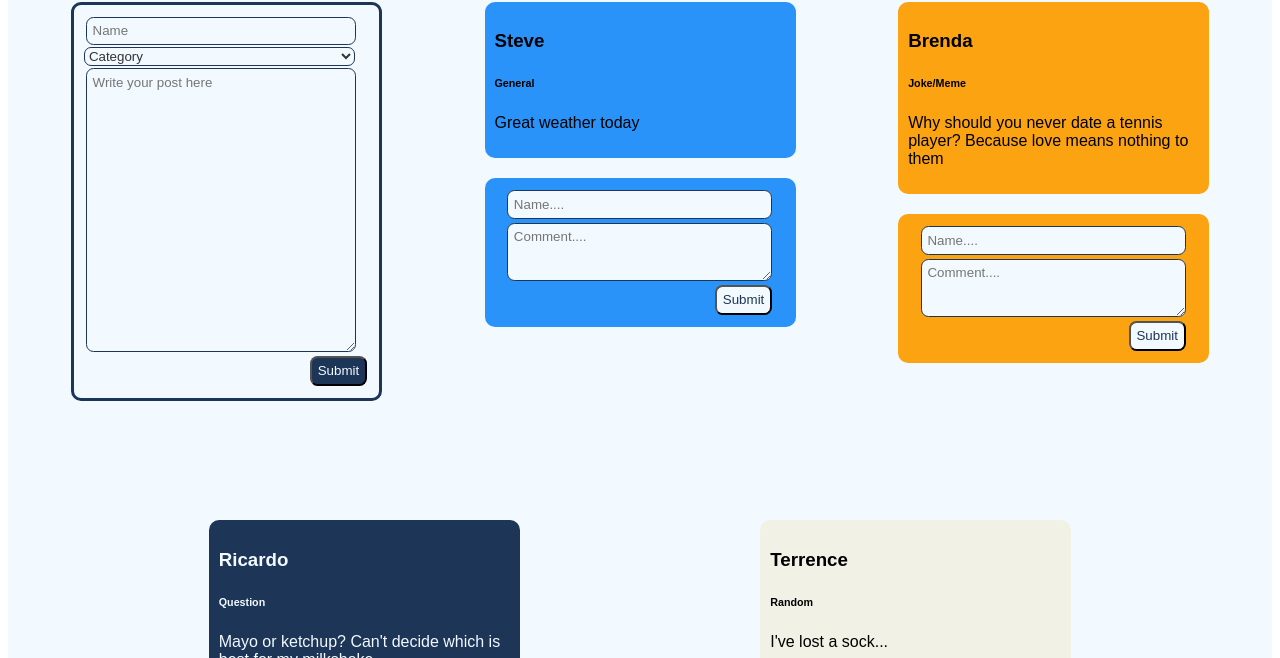
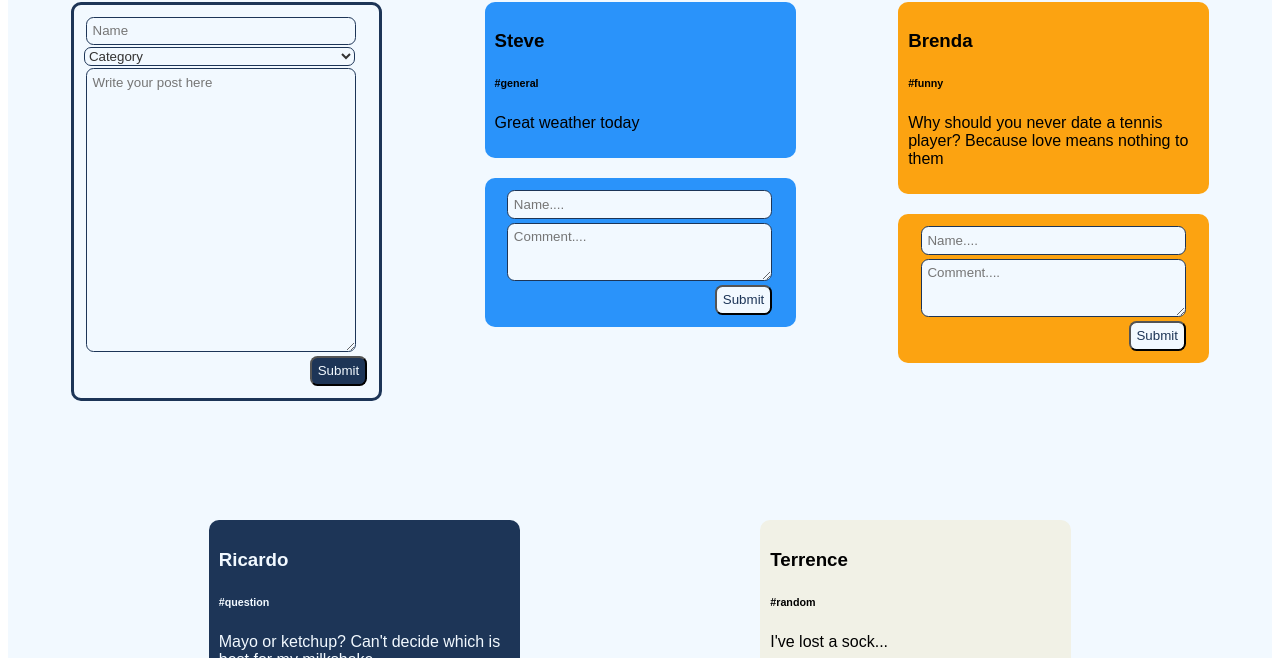
Before and after one commit to bvhadra/BootCampr, a React (Create React App) app in the folder bootcampr/: page / in a window 1280 px wide. Shown: the part 246-904 px from the top of the page. Built offline with nearby package versions, Linux system fonts and the light colour scheme.

Commit message:
changed categories back to hastags

```diff
--- a/bootcampr/src/components/InputForm/InputForm.js
+++ b/bootcampr/src/components/InputForm/InputForm.js
@@ -36,10 +36,10 @@ function InputForm({ handleNewPost }) {
         <option value="" disabled={true}>
           Category
         </option>
-        <option value="General">General</option>
-        <option value="Question">Question</option>
-        <option value="Joke/Meme">Joke/Meme</option>
-        <option value="Random">Random</option>
+        <option value="general">general</option>
+        <option value="question">question</option>
+        <option value="funny">funny</option>
+        <option value="random">random</option>
       </select>
       <textarea
         type="text"
--- a/bootcampr/src/components/NewPost/NewPost.css
+++ b/bootcampr/src/components/NewPost/NewPost.css
@@ -11,21 +11,21 @@
   }
 
 
-.General {
+.general {
   background-color: var(--light-blue);
   padding: 10px;
   margin-bottom: 20px;
   border-radius: 10px;
 }
 
-.Joke\/Meme {
+.funny {
   background-color: var(--orange);
   padding: 10px;
   margin-bottom: 20px;
   border-radius: 10px;
 }
 
-.Question {
+.question {
   background-color: var(--dark-blue);
   color: var(--off-white);
   padding: 10px;
@@ -33,7 +33,7 @@
   border-radius: 10px;
 }
 
-.Random {
+.random {
   background-color: var(--cream);
   padding: 10px;
   margin-bottom: 20px;
--- a/bootcampr/src/components/NewPost/NewPost.js
+++ b/bootcampr/src/components/NewPost/NewPost.js
@@ -11,7 +11,7 @@ function NewPost({ id, name, category, post }) {
     <div>
       <div className={categoryClassName}>
         <h3>{name}</h3>
-        <h6>{category}</h6>
+        <h6>#{category}</h6>
         <p id="post">{post}</p>
       </div>
       <div className={categoryClassName}>
--- a/bootcampr/src/components/data/dummyPosts.js
+++ b/bootcampr/src/components/data/dummyPosts.js
@@ -1,16 +1,16 @@
 const dummyPosts = [
-  { name: "Steve", category: "General", post: "Great weather today" },
+  { name: "Steve", category: "general", post: "Great weather today" },
   {
     name: "Brenda",
-    category: "Joke/Meme",
+    category: "funny",
     post: "Why should you never date a tennis player? Because love means nothing to them",
   },
   {
     name: "Ricardo",
-    category: "Question",
+    category: "question",
     post: "Mayo or ketchup? Can't decide which is best for my milkshake",
   },
-  { name: "Terrence", category: "Random", post: "I've lost a sock..." },
+  { name: "Terrence", category: "random", post: "I've lost a sock..." },
 ];
 
 export default dummyPosts;
```
